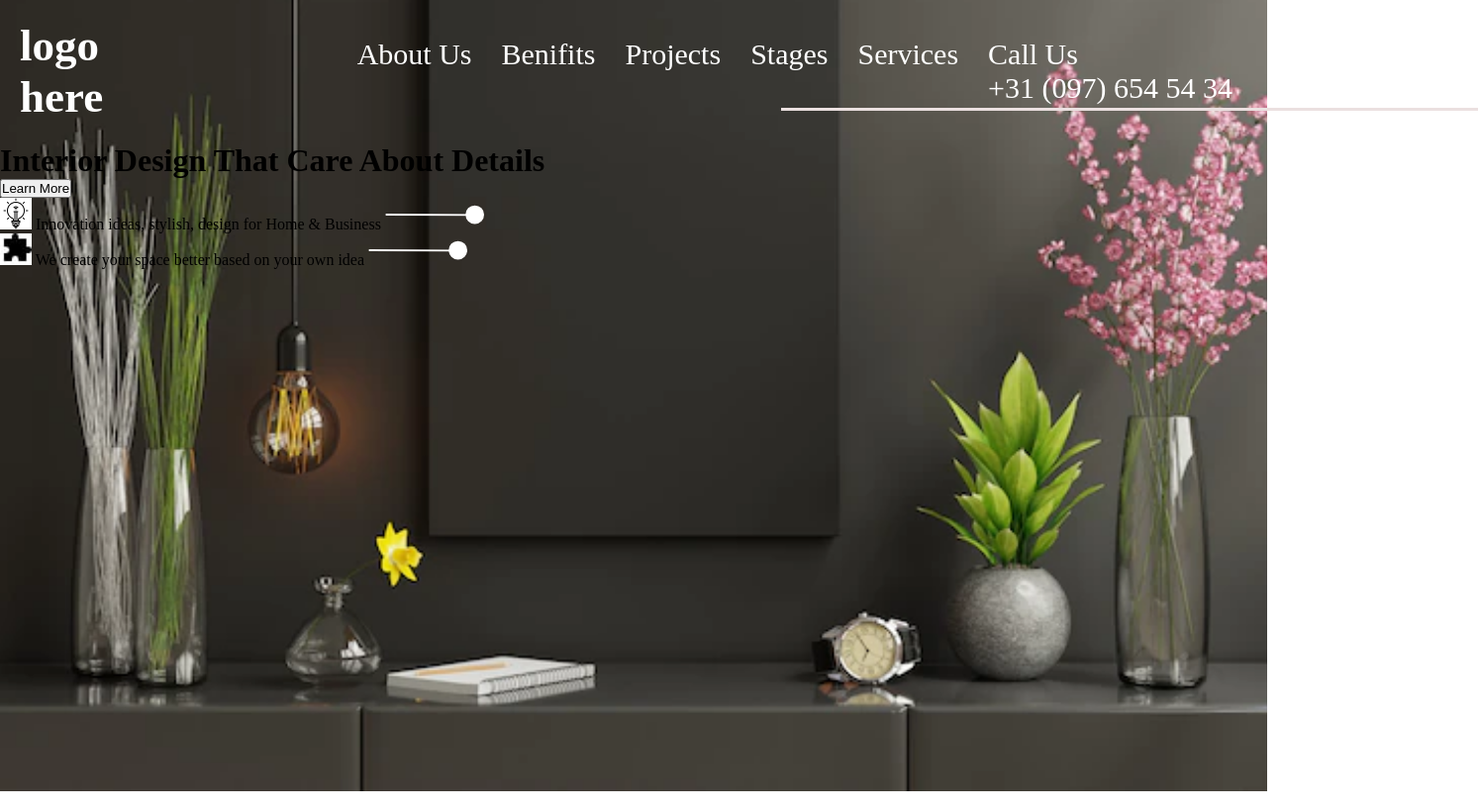
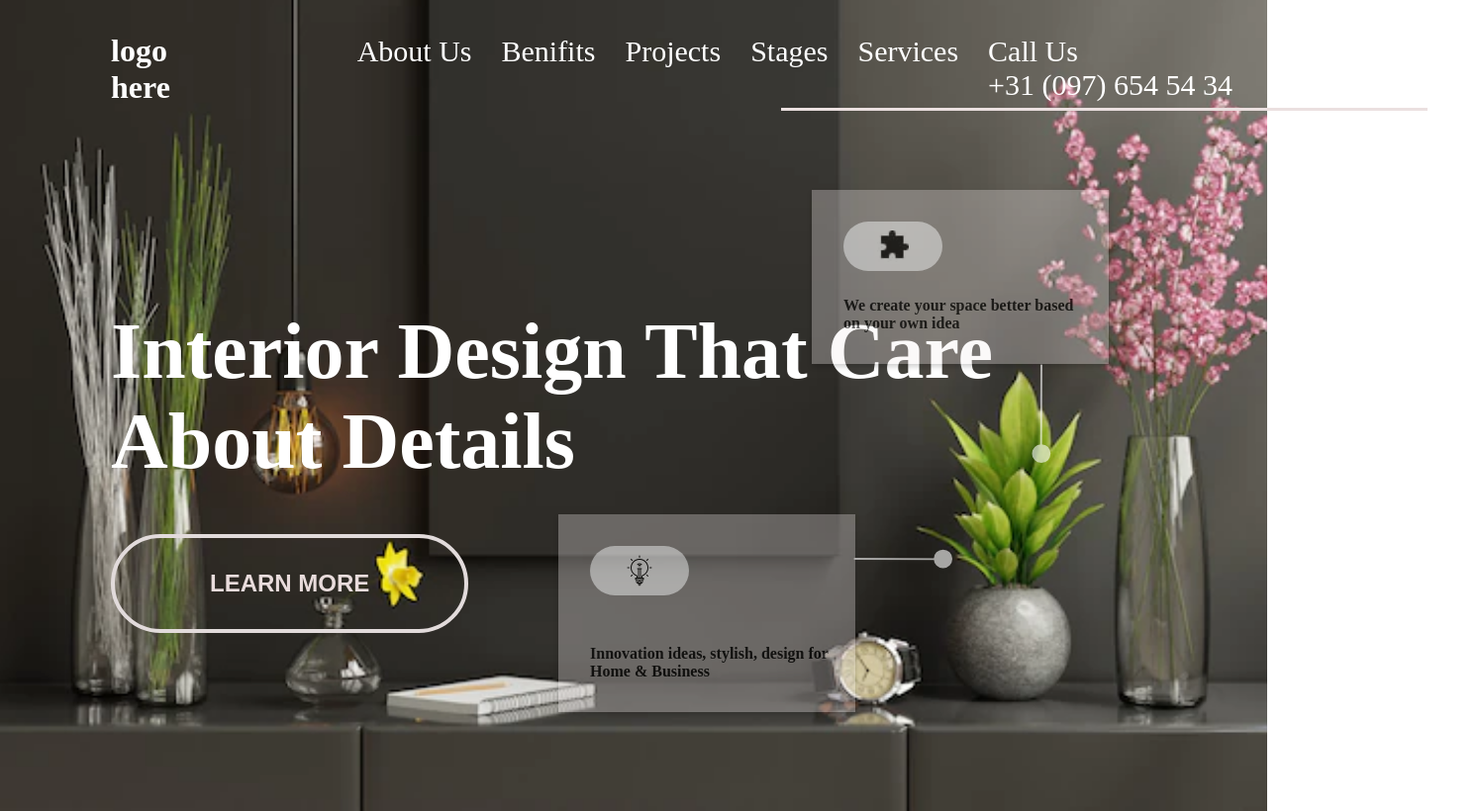
Before and after one commit to prajwalzingare/project10-ineuron-hc, a plain HTML site: page index.html in a window 1280 px wide. Shown: the whole page at 99% size, 1493 px wide, since content can reach past the window. Drawn offline with Linux system fonts and the light colour scheme.

Commit message:
complete

```diff
--- a/index.css
+++ b/index.css
@@ -2,11 +2,11 @@
     margin: 0%;
     padding: 0%;
     box-sizing: border-box;
-    overflow: hidden;
+    /* overflow: hidden; */
 }
 
 body {
-    width: 100vw;
+    /* width: 100vw; */
     height: 100vh;
     background-image: url(./images/plant.png);
     background-size: cover;
@@ -22,6 +22,13 @@ nav {
     margin: 20px;
     color: white;
     font-size: 30px;
+}
+
+nav h1 {
+    height: 72px;
+    width: 74px;
+    font-size: 2rem;
+    margin-left: 92px;
 }
 
 nav ul {
@@ -40,5 +47,86 @@ nav ul li {
     content: "";
     height: 2px;
     border-bottom: 3px solid rgb(235, 224, 224);
-    width: 55%;
+    width: 51%;
 }
+
+.main-left h1 {
+
+    font-size: 5rem;
+    width: 900px;
+    margin-top: 12rem;
+    margin-left: 7rem;
+    color: #fff;
+
+}
+
+.main-left button {
+    background: none;
+    border: 4px solid rgb(226, 219, 219);
+    border-radius: 5rem;
+    text-transform: uppercase;
+    font-size: 1.5rem;
+    font-weight: 600;
+    color: rgb(233, 220, 220);
+    margin-left: 7rem;
+    margin-top: 3rem;
+    padding: 2rem 6rem;
+}
+
+
+/* card section  */
+.card {
+    width: 300px;
+    height: 200px;
+    padding: 2rem;
+    background: #f3eded84;
+    position: absolute;
+    box-shadow: 0 3px 5px #0000004c;
+    opacity: 0.6;
+}
+
+.card-puzzle {
+    position: absolute;
+    top: 12rem;
+    right: 10rem;
+    height: 11rem;
+}
+
+.card-light {
+    position: absolute;
+    bottom: 5rem;
+    right: 15rem;
+    margin-right: 11rem;
+
+}
+
+.card-light .line {
+    position: absolute;
+    top: 30px;
+    left: 298px;
+}
+
+.icon-span {
+    display: flex;
+    align-items: center;
+    justify-content: center;
+    width: 100px;
+    height: 50px;
+    border-radius: 5rem;
+    background: #fff;
+}
+
+.desc {
+    position: absolute;
+    margin-right: 1rem;
+    bottom: 2rem;
+    font-weight: 600;
+}
+
+.card-puzzle .line {
+    position: absolute;
+    /* display: block; */
+    bottom: -67px;
+    right: 20px;
+    transform: rotate(90deg);
+}
```
Also changed, not shown: images/l.svg (added).
